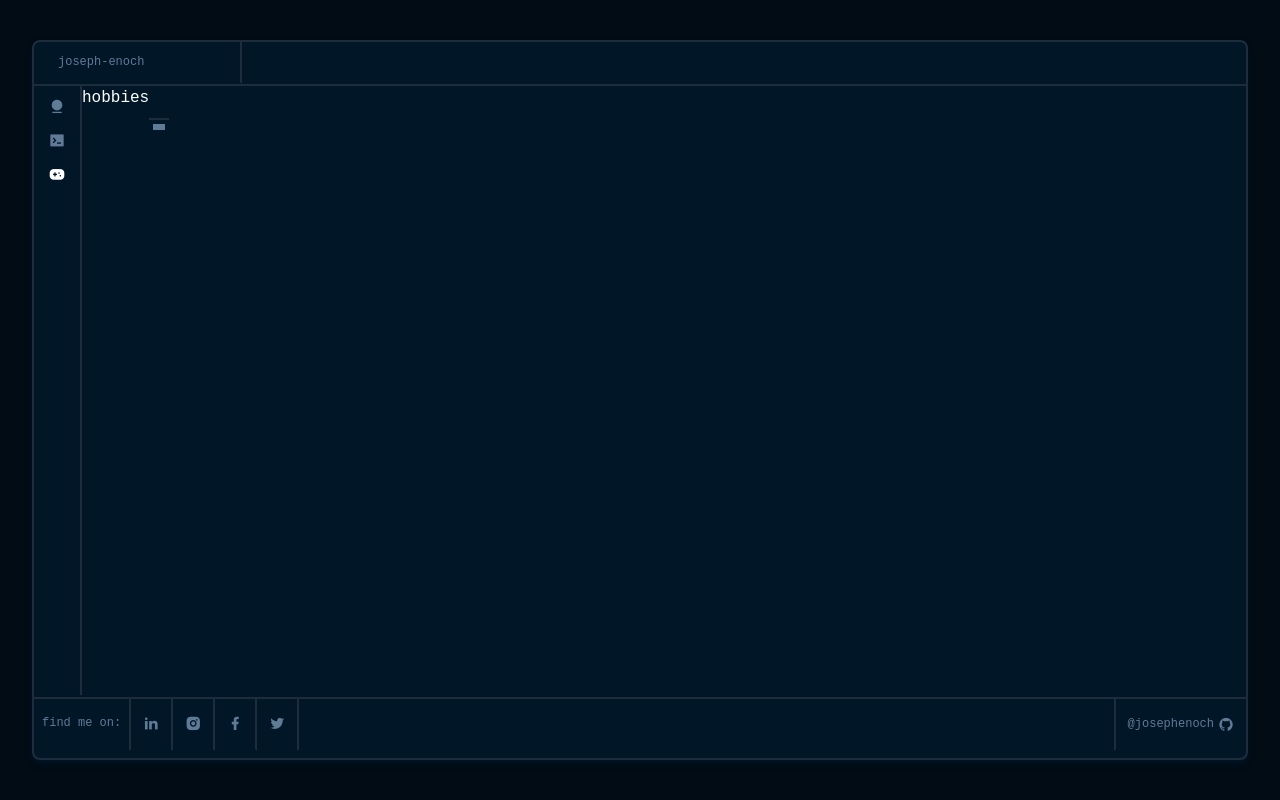
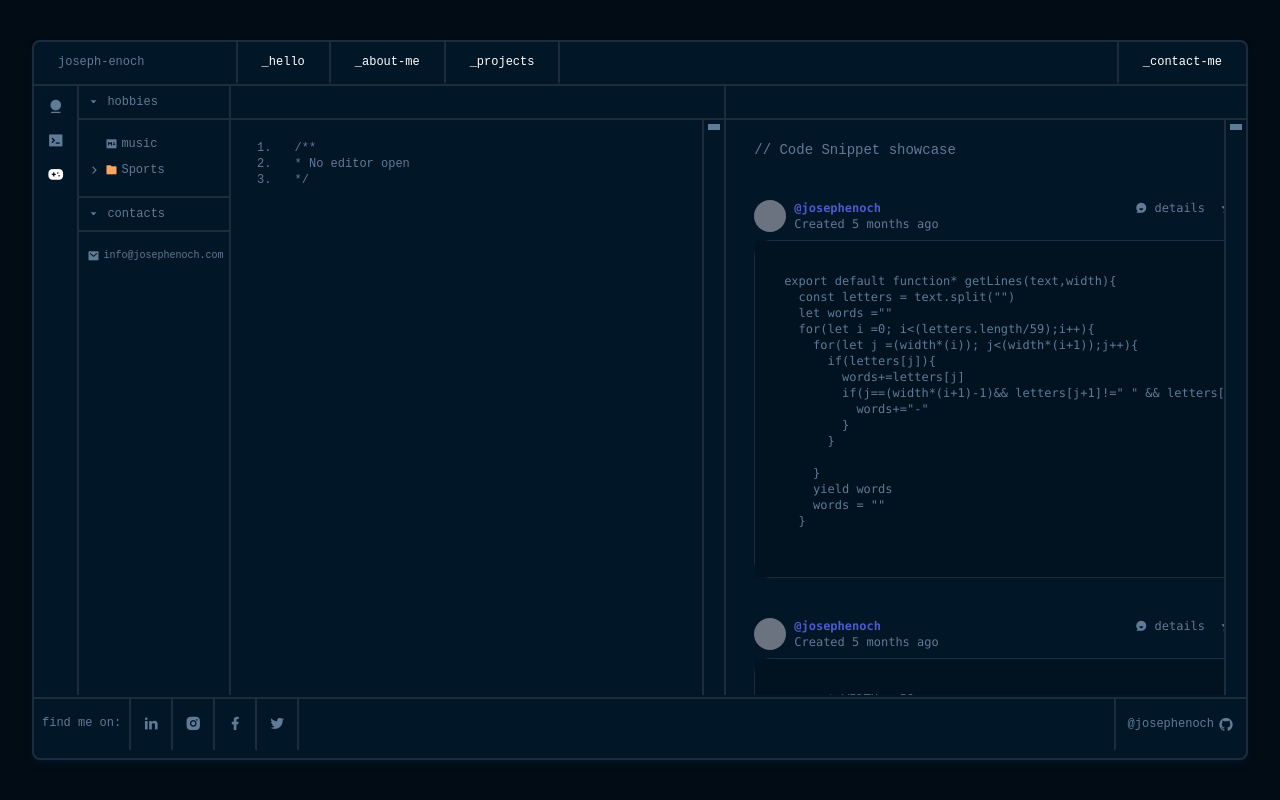
Before and after one commit to Josephenoch/josephenoch, a Next.js app: page /about-me/hobbies in a window 1280 px wide. Built offline with nearby package versions, Linux system fonts and the light colour scheme.

Commit message:
:bug: fixed code editor navbar

```diff
--- a/Components/AboutMe/LeftContent.jsx
+++ b/Components/AboutMe/LeftContent.jsx
@@ -20,15 +20,14 @@ const LeftContent = ({openEditor, handleChangeEditor, closeEditor}) => {
   },[openEditor])
   return (
     <>
-    <div className="w-full min-h-[34px] border-b-2 border-lines">
+    <div className="w-full min-h-[33.6px] border-b-2 border-lines  overflow-hidden flex flex-nowrap">
      {
        openEditor.pages.map((page,index)=>{
         const styles ={
           activeStyle:page.title==openEditor.pages[openEditor.active].title?"text-white":"",
-          moreThanFourOpened:openEditor.pages.length>4?`w-28`:""
-        }
-        return <div key={index}  className={ `${styles.moreThanFourOpened} inline-flex  items-center border-r-2   border-lines`}>
-                <span  onClick={()=>handleChangeEditor(page)} className={`${styles.activeStyle} cursor-pointer inline-block px-6 py-2  overflow-hidden text-ellipsis whitespace-nowrap`}>{page.title}</span>
+          moreThanFourOpened:openEditor.pages.length>4&&`w-28`}
+        return <div key={index}  className={ `${styles.moreThanFourOpened} inline-flex items-center border-r-2   border-lines`}>
+                <span  onClick={()=>handleChangeEditor(page)} className={`${styles.activeStyle} cursor-pointer inline-block pr-2 pl-6 py-2  overflow-hidden text-ellipsis whitespace-nowrap`}>{page.title}</span>
                 <span onClick={()=>closeEditor(page)} className=" cursor-pointer w-4 h-4 inline-flex mr-2 items-center bg-gray-50/10 justify-center rounded-full"><i className="ri-close-line"></i></span>
               </div>
       })
--- a/Layouts/ParentLayout/NavBar.jsx
+++ b/Layouts/ParentLayout/NavBar.jsx
@@ -8,7 +8,7 @@ import { useRouter } from 'next/router'
 const NavBar = ({nav, handleNav}) => {
   const path = useRouter().pathname
   const styles = {
-      nav :nav?"opacity-100":"h-0 lg:h-full opacity-0 lg:opacity-100 hidden",
+      nav :nav?"opacity-100 flex":"h-0 lg:h-full opacity-0 lg:opacity-100 hidden lg:flex",
       home:path=="/"?"border-b-accent text-white":"",
       about:path.includes("/about-me")?"border-b-accent text-white":"",
       projects:path==="/projects"?"border-b-accent text-white":"",
@@ -24,7 +24,7 @@ const NavBar = ({nav, handleNav}) => {
                 {nav?<i className="ri-close-line"></i>:<i className="ri-menu-line"></i>}
             </button>
         </div>
-        <div className={`w-full flex  lg:w-[85%] transition-all ease-in-out duration-1000 flex-col lg:flex-row ${styles.nav}`} >
+        <div className={`w-full lg:w-[85%] transition-all ease-in-out duration-1000 flex-col lg:flex-row ${styles.nav}`} >
             <Link href="/">
                 <a onClick={handleNav} className={`${styles.home} duration-1000 lg:border-t-0 border-t-2 border-t-lines text-sm lg:text-xs lg:border-b-2 lg:border-r-2 lg:border-r-lines lg:w-fit lg:block hover:border-b-accent  hover:transition-[border] ease-in-out border-b-primary-lighter hover:text-white px-6 py-4 lg:py-3`}>
                     _hello
--- a/pages/about-me/hobbies.jsx
+++ b/pages/about-me/hobbies.jsx
@@ -1,15 +1,56 @@
 import React from 'react'
-import Head from 'next/head'
 
 import AboutLayout from '../../Layouts/AboutMeLayout/AboutLayout'
+import LeftComponent from '../../Components/AboutMe/LeftComponent'
+import RightContent from '../../Components/AboutMe/RightContent'
 
 const Hobbies = () => {
+  const text = "Lorem ipsum dolor sit amet, consectetur adipisicing elit. Eos, libero fugiat ullam, omnis minima officia impedit porro eum cumque voluptatem aspernatur, tenetur qui maiores. Assumenda quibusdam consequuntur maxime accusamus nihil.Lorem ipsum dolor sit amet, consectetur adipisicing elit. Eos, libero fugiat ullam, omnis minima officia impedit porro eum cumque voluptatem aspernatur, tenetur qui maiores. Assumenda quibusdam consequuntur maxime accusamus nihil."
+  const files = [
+    {
+      folderName:"none",
+      pages:[
+        {
+          title:"music",
+          text:text+"music"
+        }
+      ],
+    },{
+      folderName:"Sports",
+      pages:[
+        {
+          title:"Table Tennis",
+          text:text+"Table Tennis"
+        },
+        {
+          title:"Badmitton",
+          text:text+"Badmitton"
+        },
+        {
+          title:"Pool",
+          text:text+"Pool"
+        },
+        {
+          title:"Football",
+          text:text+"Football"
+        }
+      ]
+    },
+  ]
   return (
-    <div>
+      <>
+      <LeftComponent files={files} pageTitle="hobbies"/>
+        <div className="w-5 h-full mt-8 px-1 border-t-2 border-t-lines">
+              <div className="w-3 h-full mx-auto mt-1 border-t-[6px] border-t-secondary">
+              </div>
+        </div>
+        <section className="w-[41.4%] h-full border-l-2 border-lines">
+          <aside className="h-full border-r-2 border-t-2 border-lines mt-8 py-5 px-7  overflow-y-auto scrollbar text-secondary text-sm">
+            <RightContent/>
+          </aside>
+        </section>
+    </>
 
-      hobbies
-
-      </div>
   )
 }
 
--- a/pages/about-me/professional-info.jsx
+++ b/pages/about-me/professional-info.jsx
@@ -14,7 +14,7 @@ const ProfessionalInfo = () => {
           text:text+"FrontEnd Dev"
         },
         {
-          title:"BackEnd Dev enjnwjbbj",
+          title:"BackEnd Dev",
           text:text+"BackEnd Dev"
         }
       ]
```
